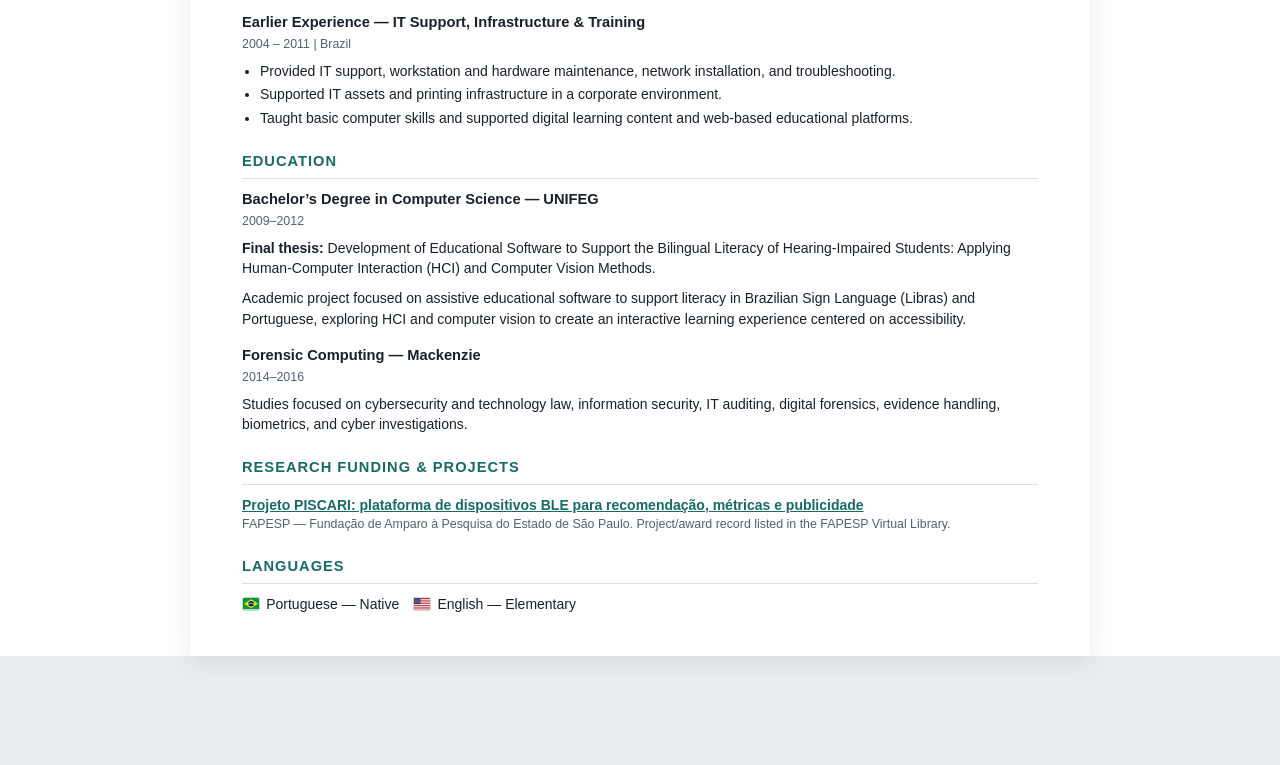
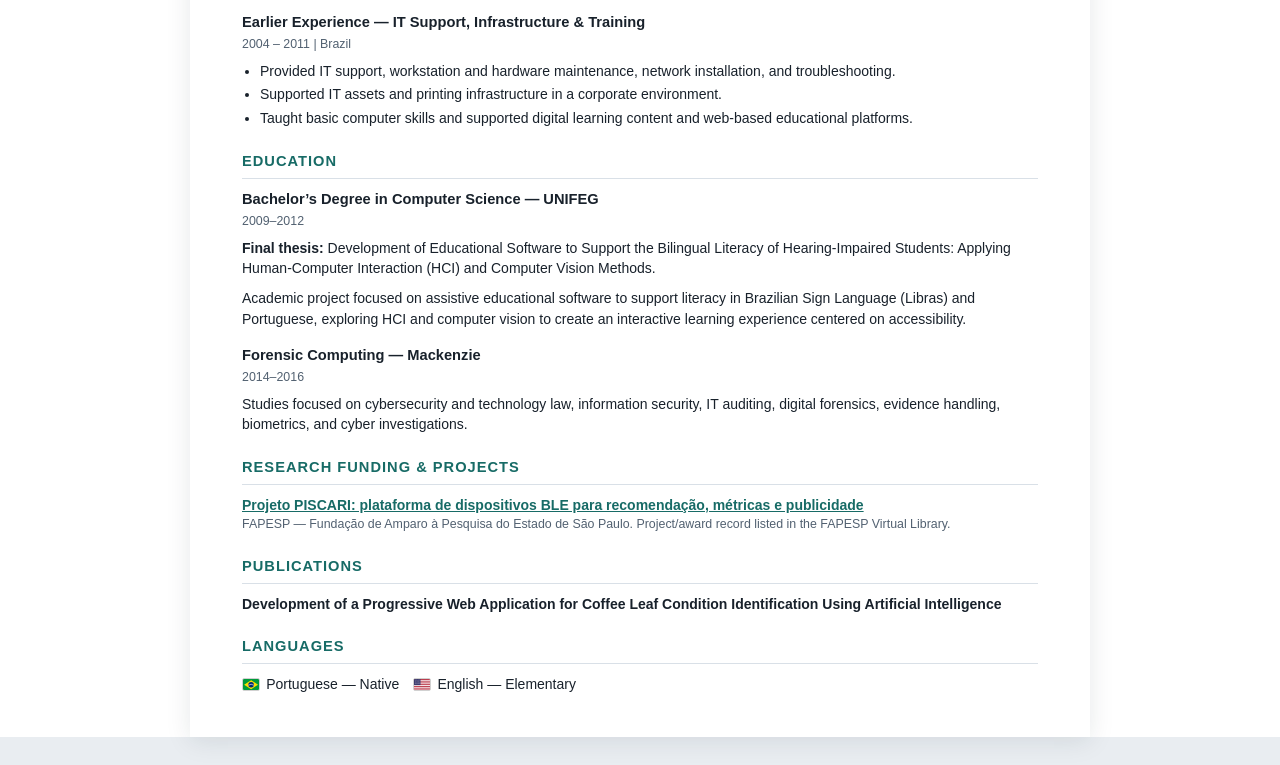
Before and after one commit to EuFreela/resume, a website: page index.html in a window 1280 px wide. Shown: the part 1896-2661 px from the top of the page. Before the commit the page ends 2580 px from the top, so only its background shows below. Drawn offline with Linux system fonts and the light colour scheme.

Commit message:
Add publications section with coffee leaf PWA publication

```diff
--- a/index.html
+++ b/index.html
@@ -217,6 +217,13 @@
     </section>
 
     <section>
+      <h2>Publications</h2>
+      <div class="credential">
+        <span class="credential-title">Development of a Progressive Web Application for Coffee Leaf Condition Identification Using Artificial Intelligence</span>
+      </div>
+    </section>
+
+    <section>
       <h2>Languages</h2>
       <div class="lang">
         <span class="lang-item">
```
